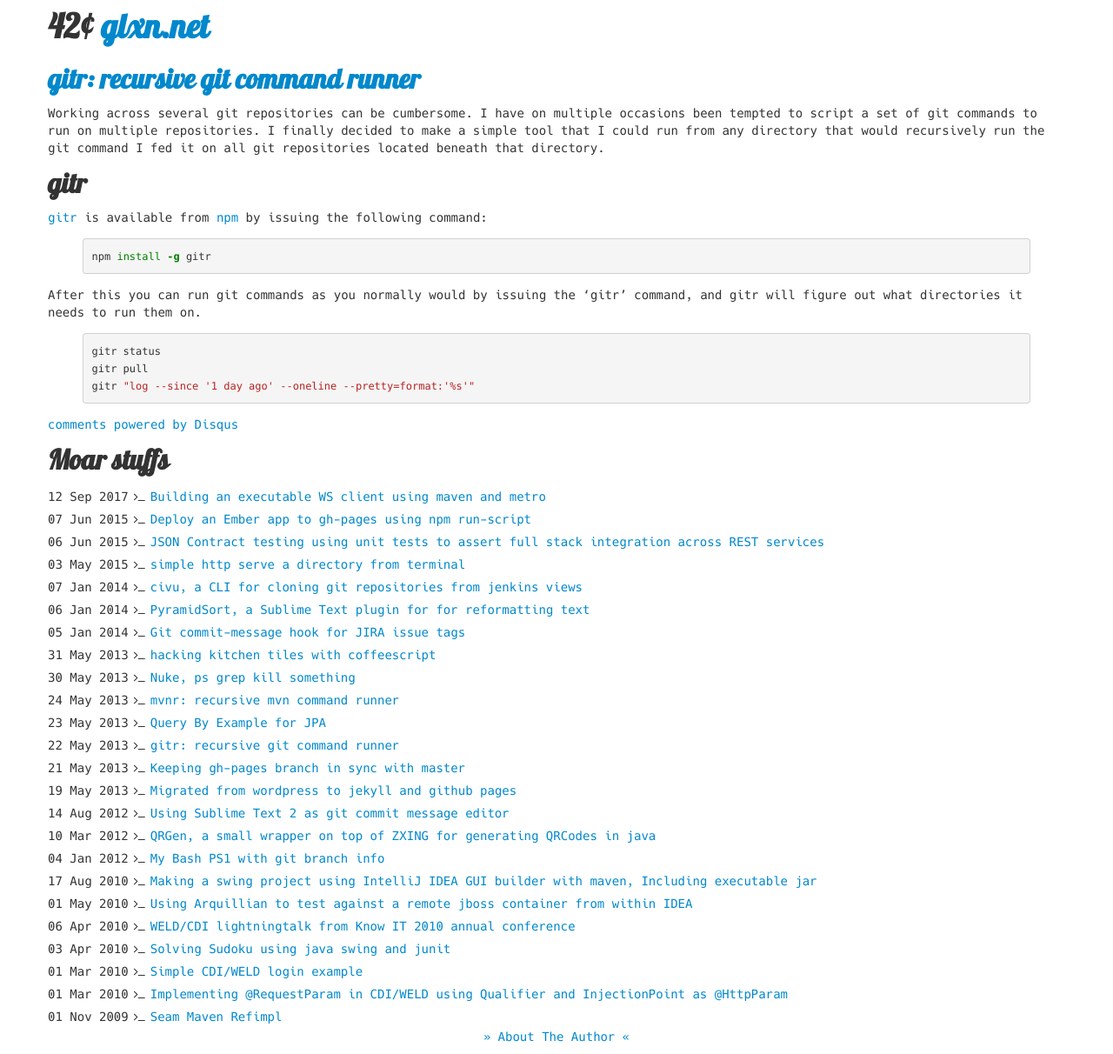
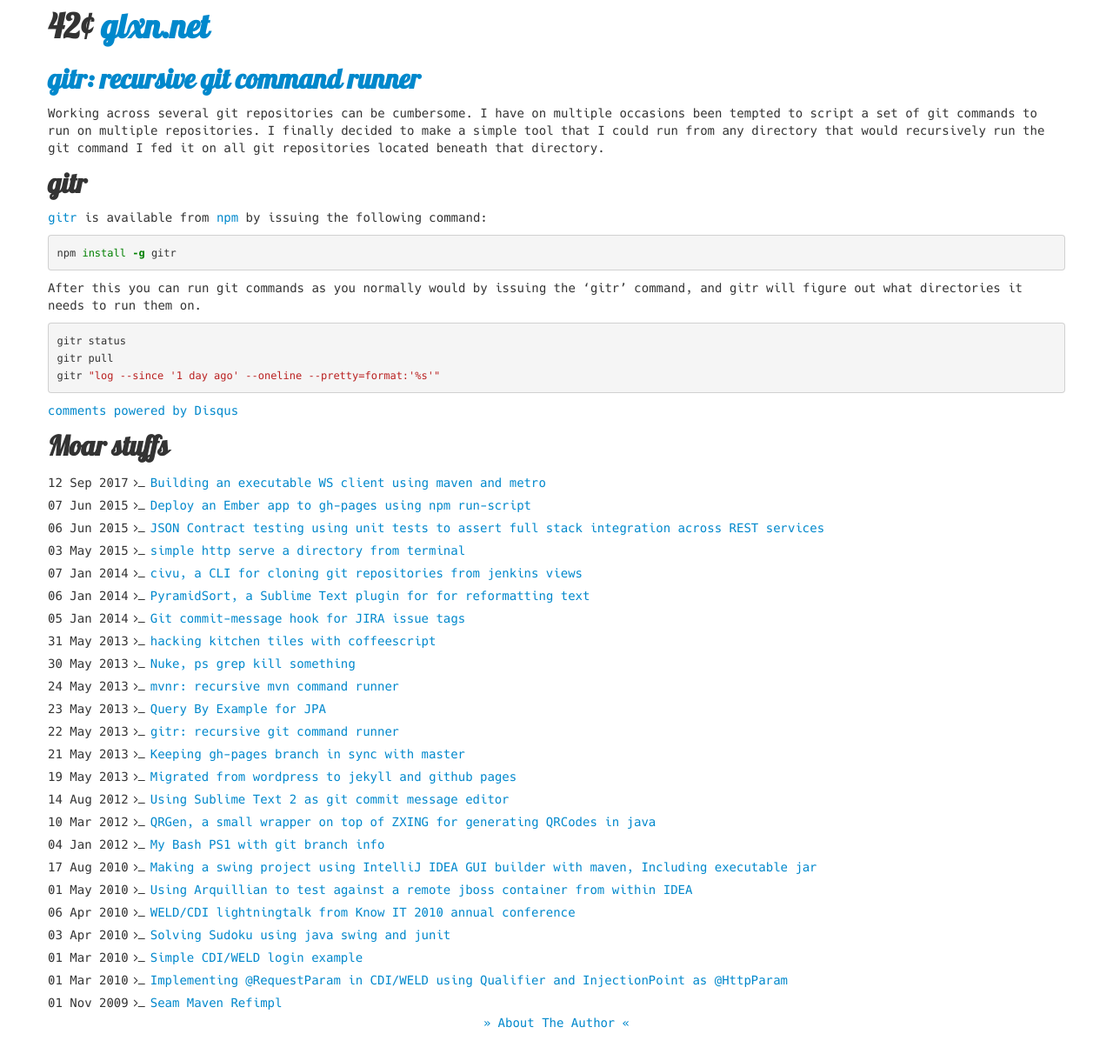
Before and after one commit to kenglxn/kenglxn.github.com, a Jekyll site: the page built from _posts/2013-05-22-gitr-recursive-git-command-runner.md, in a window 1280 px wide. Shown: the whole page at 87% size. Built offline with Jekyll 4.4.1, drawn with Linux system fonts in a browser that asks for light colours; comment, search, counter and statistics services are not loaded.

Commit message:
backticks...

````diff
--- a/_posts/2013-05-22-gitr-recursive-git-command-runner.md
+++ b/_posts/2013-05-22-gitr-recursive-git-command-runner.md
@@ -10,13 +10,13 @@ gitr
 
 [gitr](http://kenglxn.github.io/gitr/) is available from [npm](https://npmjs.org/package/gitr) by issuing the following command:
 
-{% highlight bash %}
+```bash
 npm install -g gitr
-{% endhighlight %}
+```
 
 After this you can run git commands as you normally would by issuing the 'gitr' command, and gitr will figure out what directories it needs to run them on.
-{% highlight bash %}
+```bash
 gitr status
 gitr pull
 gitr "log --since '1 day ago' --oneline --pretty=format:'%s'"
-{% endhighlight %}
+```
````
